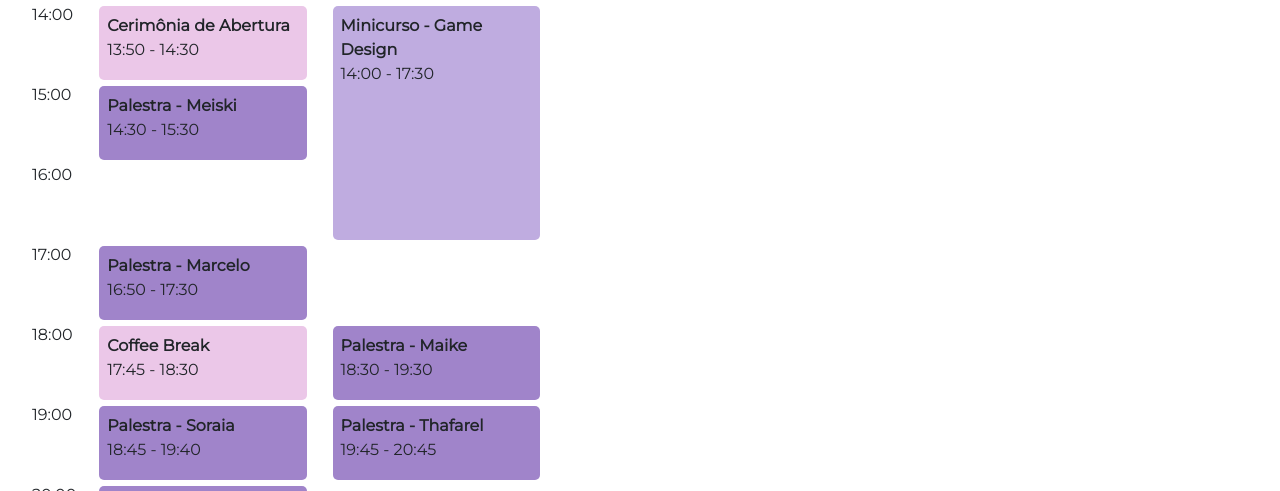
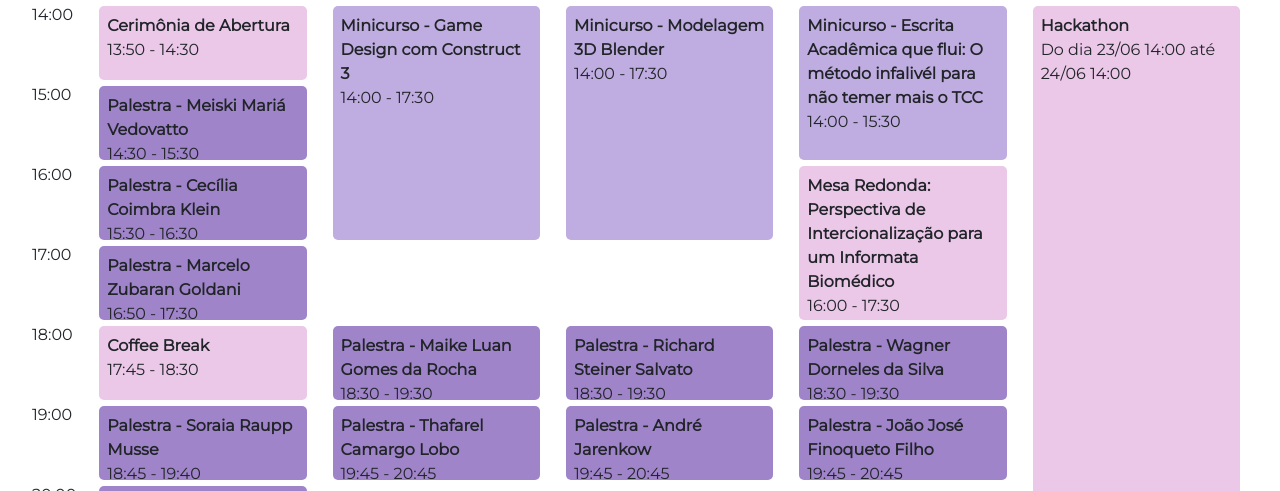
Before and after one commit to janinersevero/projeto-pagina-jaib, a plain HTML site: page cronograma.html in a window 1280 px wide. Shown: the part 298-789 px from the top of the page. Drawn offline with nearby package versions, Linux system fonts and the light colour scheme.

Commit message:
update cronograma.html

```diff
--- a/cronograma.html
+++ b/cronograma.html
@@ -31,7 +31,6 @@
               <div class="time-marker">19:00</div>
               <div class="time-marker">20:00</div>
               <div class="time-marker">21:00</div>
-              <div class="time-marker">22:00</div>
             </div>
             <div class="days">
               <div class="day mon">
@@ -40,20 +39,24 @@
                   <p class="date-day">Seg</p>
                 </div>
                 <div class="events">
-                  <div class="event start-13 end-14 credenciamento">
+                  <div class="event start-13 end-13 credenciamento">
                     <p class="title">Credenciamento</p>
                     <p class="time">13:20 - 13:50</p>
                   </div>
-                  <div class="event start-14 end-15 intervalo">
+                  <div class="event start-14 end-14 intervalo">
                     <p class="title">Cerimônia de Abertura</p>
                     <p class="time">13:50 - 14:30</p>
                   </div>
                   <div class="event start-15 end-16 palestra">
-                    <p class="title">Palestra - Meiski</p>
+                    <p class="title">Palestra - Meiski Mariá Vedovatto</p>
                     <p class="time">14:30 - 15:30</p>
                   </div>
+                  <div class="event start-16 end-17 palestra">
+                    <p class="title">Palestra - Cecília Coimbra Klein</p>
+                    <p class="time">15:30 - 16:30</p>
+                  </div>
                   <div class="event start-17 end-18 palestra">
-                    <p class="title">Palestra - Marcelo</p>
+                    <p class="title">Palestra - Marcelo Zubaran Goldani</p>
                     <p class="time">16:50 - 17:30</p>
                   </div>
                   <div class="event start-18 end-19 intervalo">
@@ -61,11 +64,11 @@
                     <p class="time">17:45 - 18:30</p>
                   </div>
                   <div class="event start-19 end-20 palestra">
-                    <p class="title">Palestra - Soraia</p>
+                    <p class="title">Palestra - Soraia Raupp Musse</p>
                     <p class="time">18:45 - 19:40</p>
                   </div>
                   <div class="event start-20 end-21 palestra">
-                    <p class="title">Palestra - Soraia</p>
+                    <p class="title">Palestra - Patrícia Aline Grohs Ferrareze</p>
                     <p class="time">19:55 - 21:00</p>
                   </div>
                 </div>
@@ -81,15 +84,15 @@
                         <p class="time">13:20 - 13:50</p>
                       </div>
                       <div class="event start-14 end-17 minicurso">
-                        <p class="title">Minicurso - Game Design</p>
+                        <p class="title">Minicurso - Game Design com Construct 3</p>
                         <p class="time">14:00 - 17:30</p>
                       </div>
                       <div class="event start-18 end-19 palestra">
-                        <p class="title">Palestra - Maike</p>
+                        <p class="title">Palestra - Maike Luan Gomes da Rocha</p>
                         <p class="time">18:30 - 19:30</p>
                       </div>
                       <div class="event start-19 end-20 palestra">
-                        <p class="title">Palestra - Thafarel</p>
+                        <p class="title">Palestra - Thafarel Camargo Lobo</p>
                         <p class="time">19:45 - 20:45</p>
                       </div>
                 </div>
@@ -104,6 +107,18 @@
                         <p class="title">Credenciamento</p>
                         <p class="time">13:20 - 13:50</p>
                       </div>
+                      <div class="event start-14 end-17 minicurso">
+                        <p class="title">Minicurso -  Modelagem 3D Blender</p>
+                        <p class="time">14:00 - 17:30</p>
+                      </div>
+                      <div class="event start-18 end-19 palestra">
+                        <p class="title">Palestra - Richard Steiner Salvato</p>
+                        <p class="time">18:30 - 19:30</p>
+                      </div>
+                      <div class="event start-19 end-20 palestra">
+                        <p class="title">Palestra - André Jarenkow</p>
+                        <p class="time">19:45 - 20:45</p>
+                      </div>
                 </div>
               </div>
               <div class="day thurs">
@@ -116,6 +131,22 @@
                             <p class="title">Credenciamento</p>
                             <p class="time">13:20 - 13:50</p>
                           </div>
+                          <div class="event start-14 end-16 minicurso">
+                            <p class="title">Minicurso -  Escrita Acadêmica que flui: O método infalivél para não temer mais o TCC</p>
+                            <p class="time">14:00 - 15:30</p>
+                          </div>
+                          <div class="event start-16 end-18 intervalo">
+                            <p class="title">Mesa Redonda: Perspectiva de Intercionalização para um Informata Biomédico</p>
+                            <p class="time">16:00 - 17:30</p>
+                          </div>
+                          <div class="event start-18 end-19 palestra">
+                            <p class="title">Palestra - Wagner Dorneles da Silva</p>
+                            <p class="time">18:30 - 19:30</p>
+                          </div>
+                          <div class="event start-19 end-20 palestra">
+                            <p class="title">Palestra - João José Finoqueto Filho</p>
+                            <p class="time">19:45 - 20:45</p>
+                          </div>
                 </div>
               </div>
               <div class="day fri">
@@ -127,6 +158,10 @@
                         <div class="event start-13 end-14 credenciamento">
                             <p class="title">Credenciamento</p>
                             <p class="time">13:20 - 13:50</p>
+                          </div>
+                          <div class="event start-14 end-21 intervalo">
+                            <p class="title">Hackathon</p>
+                            <p class="time">Do dia 23/06 14:00 até 24/06 14:00</p>
                           </div>
                 </div>
               </div>
```
